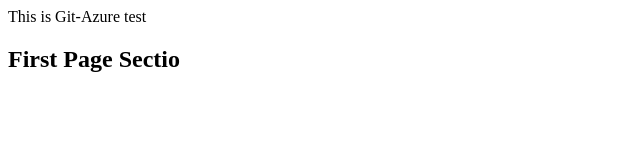
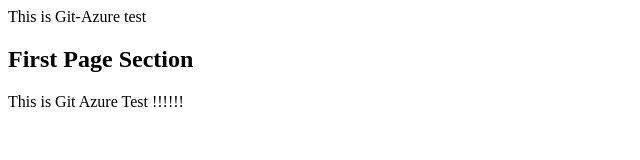
Before and after one commit to sbintus/bxgittest, a plain HTML site: page Index.html in a window 1280 px wide. Shown: the whole page, without its empty margins (0-640 px from the left). Drawn offline with Linux system fonts and the light colour scheme.

Commit message:
File Updated

```diff
--- a/Index.html
+++ b/Index.html
@@ -3,6 +3,8 @@
 This is Git-Azure test
 </head>
 <h2>
-	First Page Sectio
+	First Page Section
 </h2>
+
+<p> This is Git Azure Test !!!!!!</p>
 </html>
```
